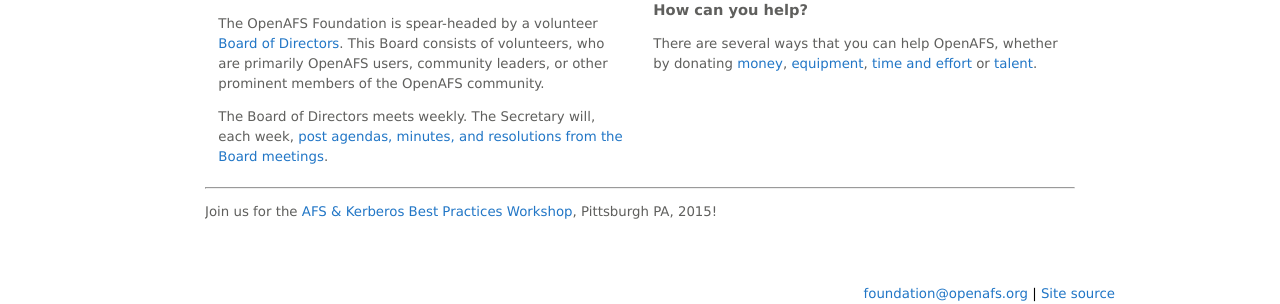
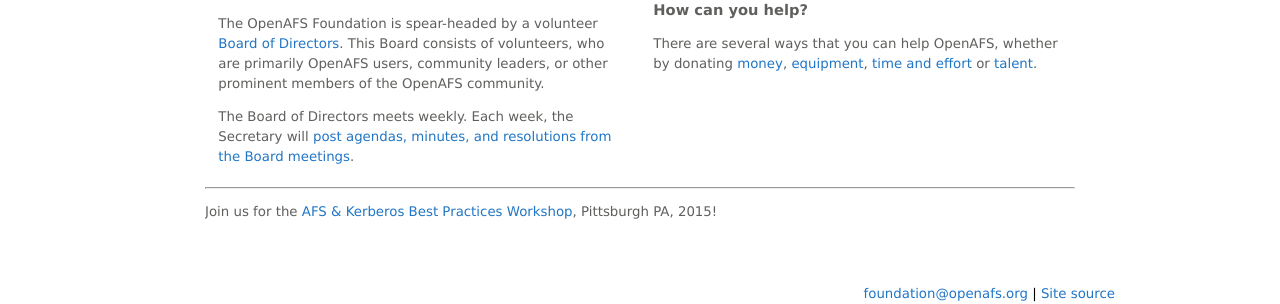
Before and after one commit to openafsfoundation/openafsfoundation.org, a Jekyll site: the page built from index.md, in a window 1280 px wide. Shown: the part 415-719 px from the top of the page. Built offline with Jekyll 4.4.1, drawn with Linux system fonts in a browser that asks for light colours.

```diff
--- a/index.md
+++ b/index.md
@@ -20,7 +20,7 @@
     Directors</a>. This Board consists of volunteers, who are primarily OpenAFS
     users, community leaders, or other prominent members of the OpenAFS
     community.</p>
-    <p>The Board of Directors meets weekly. The Secretary will, each week, <a href="about/minutes/">post agendas, minutes, and resolutions from the Board meetings</a>.</p>
+    <p>The Board of Directors meets weekly. Each week, the Secretary will <a href="about/minutes/">post agendas, minutes, and resolutions from the Board meetings</a>.</p>
   </div>
   <div class="index-box">
     <h4>What is OpenAFS?</h4>
```
